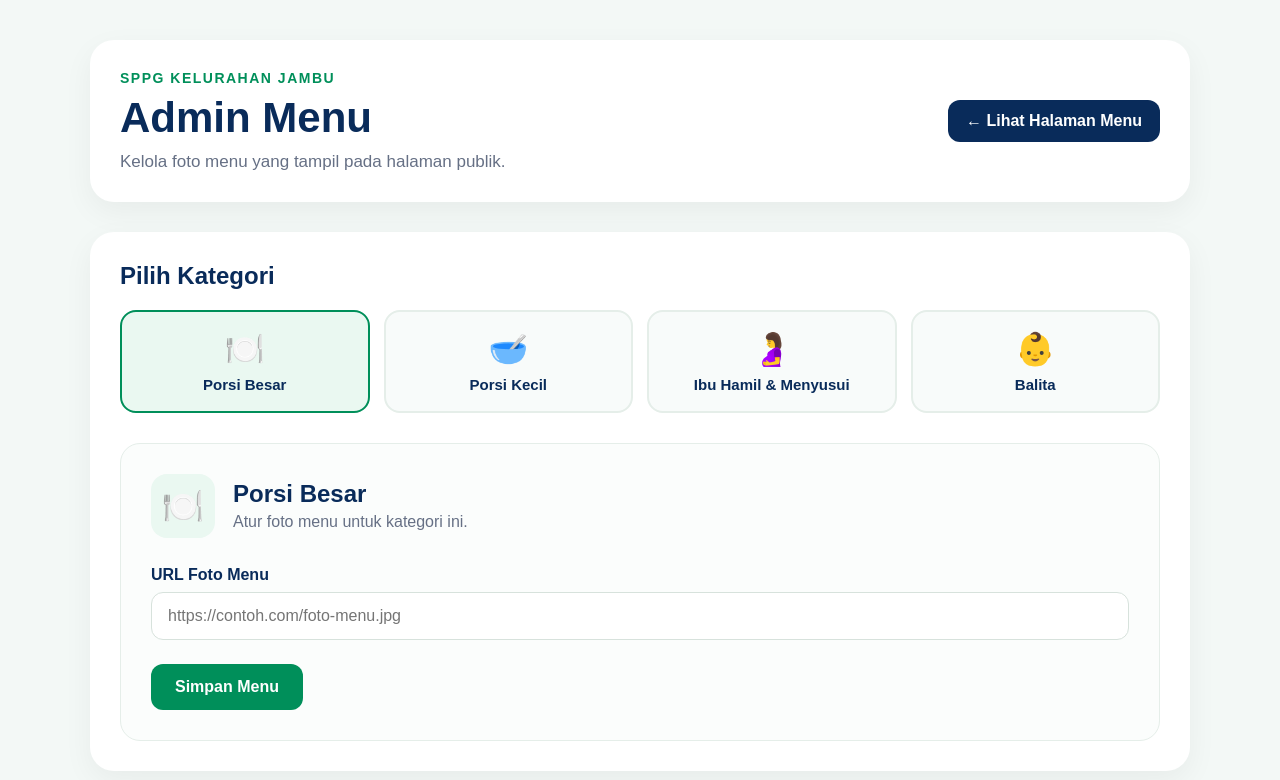
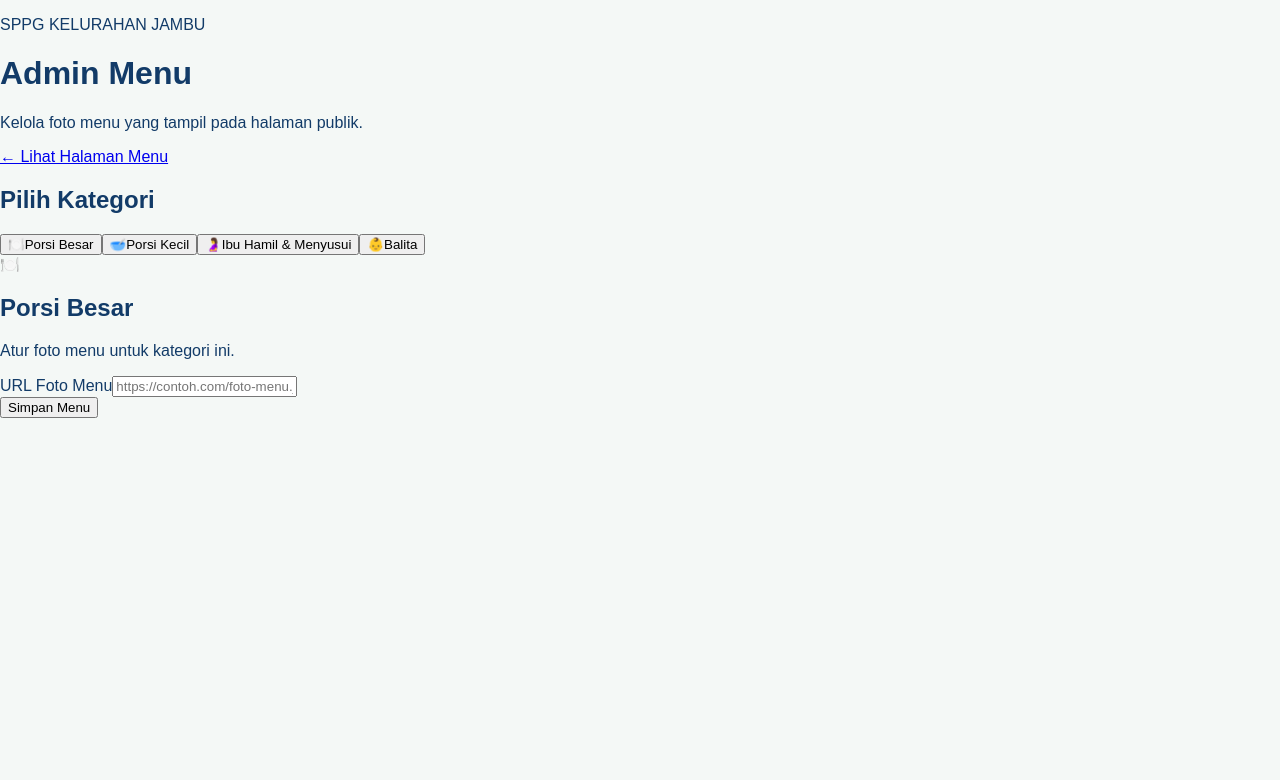
Before and after one commit to sppgkelurahanjambu-cyber/menu-qr-sppg, a Next.js app: page / in a window 1280 px wide. Shown: the top 780 px of the page. Built offline with nearby package versions, Linux system fonts and the light colour scheme; no server answers; the database is empty.

Commit message:
Update globals.css

```diff
--- a/app/globals.css
+++ b/app/globals.css
@@ -6,320 +6,19 @@ html,
 body {
   margin: 0;
   padding: 0;
-  min-height: 100%;
 }
 
 body {
   font-family: Arial, Helvetica, sans-serif;
-  background: #f3f8f6;
-  color: #092b5a;
+  background: #f4f8f6;
+  color: #123b68;
 }
 
-/* =========================
-   ADMIN PAGE
-========================= */
-
-.admin-page {
-  min-height: 100vh;
-  padding: 40px 20px 60px;
-  background: #f3f8f6;
+button,
+input {
+  font-family: inherit;
 }
 
-.admin-header {
-  max-width: 1100px;
-  margin: 0 auto 30px;
-  padding: 30px;
-  background: white;
-  border-radius: 24px;
-  display: flex;
-  align-items: center;
-  justify-content: space-between;
-  gap: 30px;
-  box-shadow: 0 10px 30px rgba(0, 0, 0, 0.05);
+img {
+  max-width: 100%;
 }
-
-.eyebrow {
-  margin: 0 0 8px;
-  color: #008f5a;
-  font-weight: 700;
-  letter-spacing: 1.5px;
-  font-size: 14px;
-}
-
-.admin-header h1 {
-  margin: 0;
-  font-size: 42px;
-  color: #092b5a;
-}
-
-.admin-header p:not(.eyebrow) {
-  margin: 10px 0 0;
-  color: #667085;
-  font-size: 17px;
-}
-
-.back-button {
-  display: inline-flex;
-  align-items: center;
-  padding: 12px 18px;
-  border-radius: 12px;
-  background: #092b5a;
-  color: white;
-  text-decoration: none;
-  font-weight: 700;
-  white-space: nowrap;
-}
-
-.back-button:hover {
-  background: #008f5a;
-}
-
-/* =========================
-   ADMIN PANEL
-========================= */
-
-.admin-panel {
-  max-width: 1100px;
-  margin: 0 auto;
-  padding: 30px;
-  background: white;
-  border-radius: 24px;
-  box-shadow: 0 10px 30px rgba(0, 0, 0, 0.05);
-}
-
-.admin-panel > h2 {
-  margin-top: 0;
-  color: #092b5a;
-}
-
-/* =========================
-   CATEGORY BUTTONS
-========================= */
-
-.category-buttons {
-  display: grid;
-  grid-template-columns: repeat(4, 1fr);
-  gap: 14px;
-  margin-bottom: 30px;
-}
-
-.category-button {
-  border: 2px solid #e5eee9;
-  background: #f8fbfa;
-  color: #092b5a;
-  border-radius: 16px;
-  padding: 18px 12px;
-  cursor: pointer;
-  font-size: 15px;
-  font-weight: 700;
-  transition: 0.2s ease;
-}
-
-.category-button span {
-  display: block;
-  font-size: 32px;
-  margin-bottom: 8px;
-}
-
-.category-button:hover {
-  border-color: #008f5a;
-  transform: translateY(-2px);
-}
-
-.category-button.active {
-  background: #eaf8f1;
-  border-color: #008f5a;
-}
-
-/* =========================
-   MENU EDITOR
-========================= */
-
-.menu-editor {
-  padding: 30px;
-  border: 1px solid #e5eee9;
-  border-radius: 20px;
-  background: #fbfdfc;
-}
-
-.editor-title {
-  display: flex;
-  align-items: center;
-  gap: 18px;
-  margin-bottom: 28px;
-}
-
-.editor-icon {
-  width: 64px;
-  height: 64px;
-  display: flex;
-  align-items: center;
-  justify-content: center;
-  border-radius: 16px;
-  background: #eaf8f1;
-  font-size: 34px;
-}
-
-.editor-title h2 {
-  margin: 0;
-  color: #092b5a;
-}
-
-.editor-title p {
-  margin: 5px 0 0;
-  color: #667085;
-}
-
-/* =========================
-   INPUT
-========================= */
-
-.menu-editor label {
-  display: block;
-  margin-bottom: 8px;
-  font-weight: 700;
-  color: #092b5a;
-}
-
-.menu-editor input {
-  width: 100%;
-  padding: 14px 16px;
-  border: 1px solid #d7e2dc;
-  border-radius: 12px;
-  font-size: 16px;
-  outline: none;
-  background: white;
-}
-
-.menu-editor input:focus {
-  border-color: #008f5a;
-  box-shadow: 0 0 0 3px rgba(0, 143, 90, 0.1);
-}
-
-/* =========================
-   IMAGE PREVIEW
-========================= */
-
-.image-preview {
-  margin-top: 24px;
-  width: 100%;
-  max-width: 700px;
-  overflow: hidden;
-  border-radius: 18px;
-  background: #eef3f0;
-  border: 1px solid #e0e8e3;
-}
-
-.image-preview img {
-  display: block;
-  width: 100%;
-  height: auto;
-  max-height: 500px;
-  object-fit: contain;
-}
-
-/* =========================
-   ACTION
-========================= */
-
-.editor-actions {
-  display: flex;
-  align-items: center;
-  gap: 15px;
-  margin-top: 24px;
-}
-
-.save-button {
-  border: none;
-  border-radius: 12px;
-  padding: 14px 24px;
-  background: #008f5a;
-  color: white;
-  font-size: 16px;
-  font-weight: 700;
-  cursor: pointer;
-}
-
-.save-button:hover {
-  background: #00764a;
-}
-
-.save-button:disabled {
-  opacity: 0.6;
-  cursor: not-allowed;
-}
-
-.save-message {
-  color: #008f5a;
-  font-weight: 700;
-}
-
-/* =========================
-   MOBILE
-========================= */
-
-@media (max-width: 800px) {
-  .admin-header {
-    flex-direction: column;
-    align-items: flex-start;
-  }
-
-  .category-buttons {
-    grid-template-columns: repeat(2, 1fr);
-  }
-
-  .admin-header h1 {
-    font-size: 34px;
-  }
-}
-
-@media (max-width: 500px) {
-  .admin-page {
-    padding: 20px 12px 40px;
-  }
-
-  .admin-header,
-  .admin-panel {
-    padding: 20px;
-    border-radius: 18px;
-  }
-
-  .category-buttons {
-    grid-template-columns: 1fr;
-  }
-
-  .editor-actions {
-    flex-direction: column;
-    align-items: stretch;
-  }
-
-  .save-button {
-    width: 100%;
-  }
-}
-.file-input {
-  width: 100%;
-  padding: 16px;
-  border: 2px dashed #008f5a;
-  border-radius: 14px;
-  background: #f4fbf7;
-  color: #092b5a;
-  font-size: 16px;
-  cursor: pointer;
-}
-
-.selected-file {
-  margin-top: 12px;
-  color: #667085;
-}
-
-.file-input::file-selector-button {
-  margin-right: 12px;
-  padding: 10px 16px;
-  border: none;
-  border-radius: 10px;
-  background: #008f5a;
-  color: white;
-  font-weight: 700;
-  cursor: pointer;
-}
```
